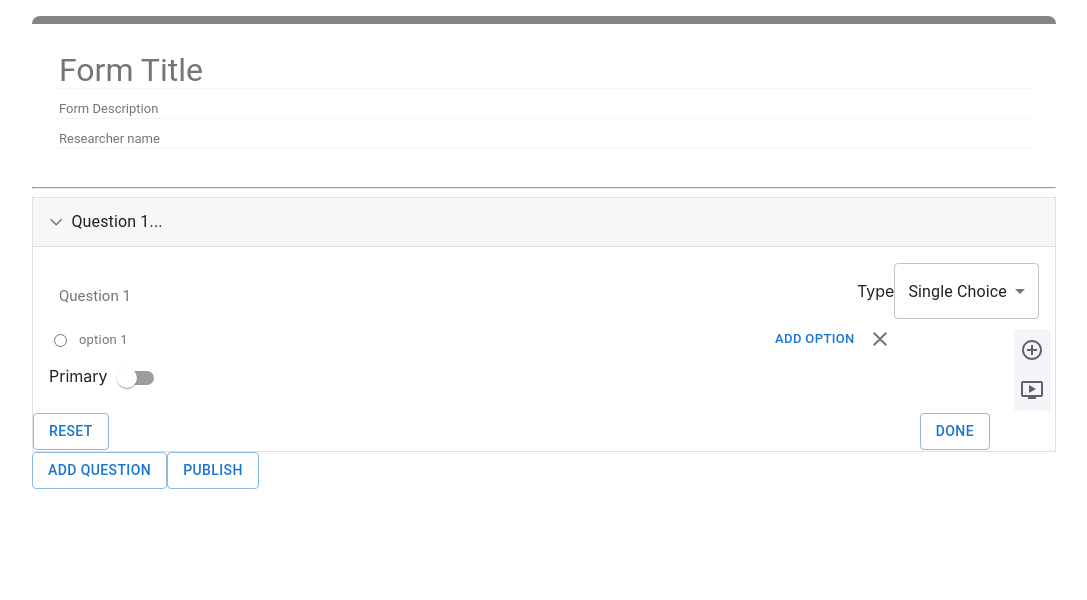
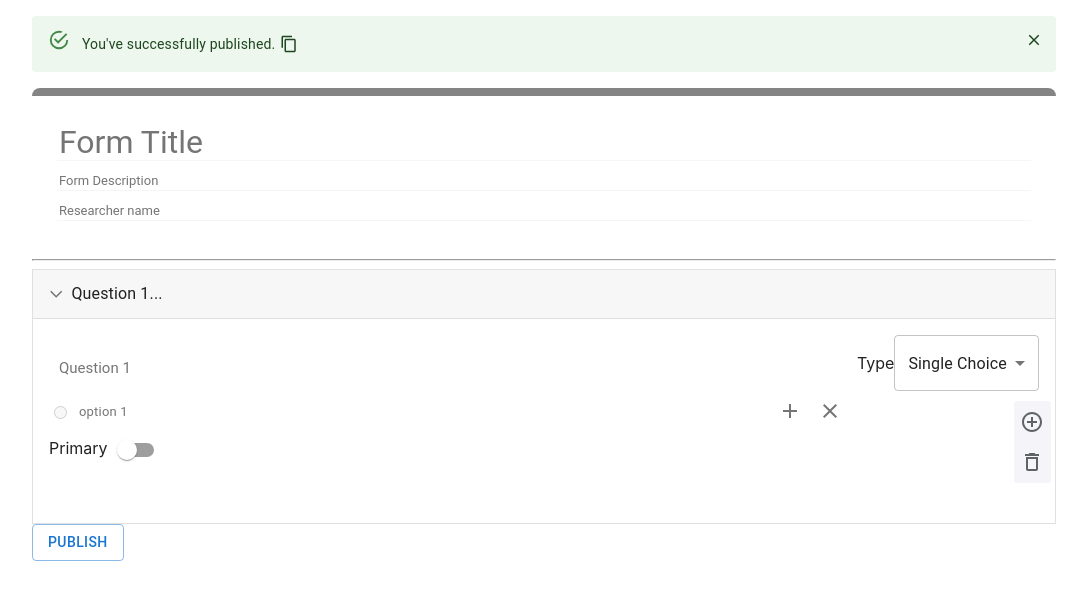
Before and after one commit to Barenyakumar/myp_form_frontend, a React (Create React App) app: page / in a window 1280 px wide. Both pictures are taken after a click on the button "PUBLISH". Shown: the top 600 px of the page, without its empty margins (96-1183 px from the left). Built offline with nearby package versions, Linux system fonts and the light colour scheme; no server answers.

Commit message:
frontend changes done

```diff
--- a/src/components/accordian/Accordian.jsx
+++ b/src/components/accordian/Accordian.jsx
@@ -1,15 +1,16 @@
-import React, { useState, useRef } from "react"
+import React, { useState, useRef, useEffect } from "react"
 import "./accordian.css"
 import { styled } from "@mui/material/styles"
 import ArrowForwardIosSharpIcon from "@mui/icons-material/ArrowForwardIosSharp"
-import { AddCircleOutline, CropOriginalOutlined, OndemandVideoOutlined, Radio, TextFieldsOutlined } from "@mui/icons-material"
-import CheckBoxIcon from "@mui/icons-material/CheckBox"
-import ShortTextIcon from "@mui/icons-material/ShortText"
+import AddOutlinedIcon from "@mui/icons-material/AddOutlined"
+import { AddCircleOutline } from "@mui/icons-material"
+import DeleteOutlinedIcon from "@mui/icons-material/DeleteOutlined"
 import CloseIcon from "@mui/icons-material/Close"
 import MuiAccordion from "@mui/material/Accordion"
 import MuiAccordionSummary from "@mui/material/AccordionSummary"
 import MuiAccordionDetails from "@mui/material/AccordionDetails"
 import Typography from "@mui/material/Typography"
+import ShortTextIcon from "@mui/icons-material/ShortText"
 import { Button, IconButton, MenuItem, Select, Switch } from "@mui/material"
 
 const Accordion = styled((props) => (
@@ -125,6 +126,13 @@ export default function Accordian(props) {
     setIsPrimary(event.target.checked)
   }
 
+  useEffect(() => {
+    setInterval(() => {
+      questionSubmit()
+    }, 1000);
+  }, [])
+
+
   return (
     <div>
       <Accordion
@@ -186,12 +194,23 @@ export default function Accordian(props) {
                   {/* <Radio style={{ marginRight: "10px" }} /> */}
                   Single Choice
                 </MenuItem>
+                <MenuItem
+                  id="text"
+                  value="text"
+                  onClick={() => {
+                    addQuestionType("text")
+                  }}
+                >
+                  {/* <Radio style={{ marginRight: "10px" }} /> */}
+                  Short Answer
+                </MenuItem>
               </Select>
             </div>
 
             <div className="question_options">
               {options.map((option, j) => (
                 <div className="add_question_body" key={j} ref={optionRef}>
+                  {questionType != "text" ? (
                     <>
                       <input
                         type={questionType}
@@ -200,10 +219,10 @@ export default function Accordian(props) {
                         onChange={() => {
                           handleAnswerChange(j)
                         }}
+                        disabled
                       />
-                  </>
 
-                  <div style={{width:"70%"}}>
+                      <div style={{ width: "70%" }}>
                         <input
                           type="text"
                           className="text_input"
@@ -222,8 +241,17 @@ export default function Accordian(props) {
                           }
                         />
                       </div>
+
                       {/* <CropOriginalOutlined style={{ color: "#5f6368" }} /> */}
-                  <Button
+                      <IconButton
+                        aria-label="addOption"
+                        onClick={() => {
+                          addOption(props.index)
+                        }}
+                      >
+                        <AddOutlinedIcon />
+                      </IconButton>
+                      {/* <Button
                         size="small"
                         onClick={() => {
                           addOption(props.index)
@@ -231,13 +259,26 @@ export default function Accordian(props) {
                       >
                         {" "}
                         Add option
-                  </Button>
+                      </Button> */}
                       <IconButton
                         aria-label="delete"
                         onClick={() => removeOption(j)}
                       >
                         <CloseIcon />
                       </IconButton>
+                    </>
+                  ) : (
+                    <>
+                      <ShortTextIcon style={{ marginRight: "10px" }} />
+                      <div style={{ width: "70%" }}>
+                        <input
+                          type="text"
+                          className="question"
+                          placeholder={option.optionText}
+                        />
+                      </div>
+                    </>
+                  )}
                 </div>
               ))}
             </div>
@@ -253,19 +294,17 @@ export default function Accordian(props) {
               }}
             />
             <div className="question_edit">
-              <AddCircleOutline className="edit" />
-              <OndemandVideoOutlined className="edit" />
+              <AddCircleOutline
+                className="edit"
+                onClick={props.addQuestionCallback}
+              />
+              <DeleteOutlinedIcon className="edit" onClick={() => {
+                props.deleteQuestionCallback(props.index)
+              } } />
               {/* <CropOriginalOutlined className="edit" />
               <TextFieldsOutlined className="edit" /> */}
             </div>
           </AccordionDetails>
-          <div className="accordian_button">
-            <Button variant="outlined"> Reset</Button>
-            <Button variant="outlined" onClick={questionSubmit}>
-              {" "}
-              Done{" "}
-            </Button>
-          </div>
         </form>
       </Accordion>
     </div>
--- a/src/components/accordian/accordian.css
+++ b/src/components/accordian/accordian.css
@@ -182,6 +182,7 @@ bottom: 2.5rem;
 right: -1.5rem;
 width:35px;
 float:  right;
+cursor: pointer;
 }
 
 
--- a/src/components/participant/FormView.jsx
+++ b/src/components/participant/FormView.jsx
@@ -1,35 +1,17 @@
 import React, { useEffect } from "react"
-import { Checkbox, Grid, TextField } from "@mui/material"
+import {  Grid, TextField } from "@mui/material"
 import { Paper, Typography } from "@mui/material"
 import "./formview.css"
-// import formService from "../../services/formService"
-import CircularProgress from "@mui/material/CircularProgress"
-import FormControlLabel from "@mui/material/FormControlLabel"
-import Radio from "@mui/material/Radio"
-import AppBar from "@mui/material/AppBar"
-import Toolbar from "@mui/material/Toolbar"
 import Button from "@mui/material/Button"
-import IconButton from "@mui/material/IconButton"
-import MenuIcon from "@mui/icons-material/Menu"
 import RadioGroup from "@mui/material/RadioGroup"
 import Divider from "@mui/material/Divider"
-import Container from "@mui/material/Container"
 import axios from "axios"
 import { useParams } from "react-router-dom"
-import { CheckBox } from "@mui/icons-material"
 
-function FormView(props) {
-  // const [userId, setUserId] = React.useState("")
+function FormView() {
   const [formData, setFormData] = React.useState()
   const [user,setUser] = React.useState("")
-  const [responseData, setResponseData] = React.useState([])
   const answerOption = React.useRef()
-
-
-  // const [optionValue, setOptionValue] = React.useState([])
-  // const [isSubmitted, setIsSubmitted] = React.useState(false)
-
-  // const [questions, setQuestions] = React.useState([])
   const [value, setValue] = React.useState("")
 
   const { formId } = useParams()
@@ -42,6 +24,7 @@ function FormView(props) {
   useEffect(() => {
     getFormData()
     // console.log(formData.questions)
+  // eslint-disable-next-line react-hooks/exhaustive-deps
   }, [])
 
   const submitResponse = () => {
@@ -244,14 +227,3 @@ function FormView(props) {
 }
 
 export default FormView
-
-const FormControlLabelWrapper = (props) => {
-  const { radioButton, ...labelProps } = props
-  return (
-    <FormControlLabel
-      control={<Radio />}
-      label={"Radio " + props.value + props.jIndex}
-      {...labelProps}
-    />
-  )
-}
--- a/src/components/researcher/FormEdit.jsx
+++ b/src/components/researcher/FormEdit.jsx
@@ -1,14 +1,20 @@
-// import { AddCircleOutline, CropOriginalOutlined, OndemandVideoOutlined, TextFieldsOutlined } from "@mui/icons-material"
 import { Button } from "@mui/material"
 import axios from "axios"
 import React, { useState } from "react"
 import Accordian from "../accordian/Accordian"
-import './formedit.css'
+import "./formedit.css"
+import Alert from "@mui/material/Alert"
+import IconButton from "@mui/material/IconButton"
+import Collapse from "@mui/material/Collapse"
+import CloseIcon from "@mui/icons-material/Close"
+import ContentCopyIcon from "@mui/icons-material/ContentCopy"
 
 export default function FormEdit() {
   const [formTitle, setFormTitle] = useState("")
   const [formDesc, setFormDesc] = useState("")
   const [researcherName, setResearcherName] = useState("")
+  const [formLink, setFormLink] = useState("")
+  const [alertOpen, setAlertOpen] = useState(false)
   const [questions, setQuestions] = useState([
     {
       questionText: "Question 1",
@@ -27,6 +33,21 @@ export default function FormEdit() {
       questionImage: "",
     },
   ])
+
+  const deleteQuestionFunc = (data) => {
+    if (questions.length > 1) {
+      setQuestions((prev) => {
+        const newVar = [...prev]
+        newVar.splice(data, 1)
+        console.log(newVar)
+        return [...newVar]
+      })
+      // setQuestions([])
+      // questions.forEach((ques, i) => {
+      //   if (i !== data) setQuestions((prev) => [...prev, ques])
+      // })
+    }
+  }
 
   const newQuestionFunc = () => {
     const newQuestion = {
@@ -53,24 +74,62 @@ export default function FormEdit() {
       prev[i] = data
       return prev
     })
-    console.log(questions)
   }
 
-  const publishForm = async() => {
-
-    const res = await axios.post("/api/forms/create", {
-      name: formTitle,
-      createdBy: researcherName,
-      description: formDesc,
-      questions : questions
-    })
-    console.log("form publish")
-    console.log(res.data)
-    console.log(`http://localhost:3000/${res.data._id}`)
+  const publishForm = async () => {
+    // const res = await axios.post("/api/forms/create", {
+    //   name: formTitle,
+    //   createdBy: researcherName,
+    //   description: formDesc,
+    //   questions : questions
+    // })
+    // console.log("form publish")
+    // console.log(res.data)
+    // console.log(`http://localhost:3000/${res.data._id}`)
+    setFormLink("http://localhost:3000/")
+    setAlertOpen(true)
   }
 
   return (
     <div className="section">
+      <Collapse in={alertOpen}>
+        <Alert
+          action={
+            <IconButton
+              aria-label="close"
+              color="inherit"
+              size="small"
+              onClick={() => {
+                setAlertOpen(false)
+              }}
+            >
+              <CloseIcon fontSize="inherit" />
+            </IconButton>
+          }
+          sx={{ mb: 2 }}
+        >
+          <div
+            style={{
+              display: "flex",
+              alignItems: "center",
+              width:"100%",
+              justifyContent: "space-around",
+            }}
+          >
+            <div>You've successfully published. </div>
+            <IconButton
+              aria-label="close"
+              color="inherit"
+              size="small"
+              onClick={async () => {
+                await navigator.clipboard.writeText(formLink)
+              }}
+            >
+              <ContentCopyIcon fontSize="inherit" />
+            </IconButton>
+          </div>
+        </Alert>
+      </Collapse>
       <div className="question_title_section">
         <div className="question_form_top">
           <input
@@ -107,15 +166,12 @@ export default function FormEdit() {
           <Accordian
             question={question}
             index={i}
-
+            addQuestionCallback={newQuestionFunc}
+            deleteQuestionCallback={deleteQuestionFunc}
             questionCallback={questionCallback}
           />
-
         </div>
       ))}
-      <Button variant="outlined" onClick={newQuestionFunc}>
-        Add Question
-      </Button>
       <Button variant="outlined" onClick={publishForm}>
         Publish
       </Button>
```
Lines whose indentation alone changed are shown as unchanged.
